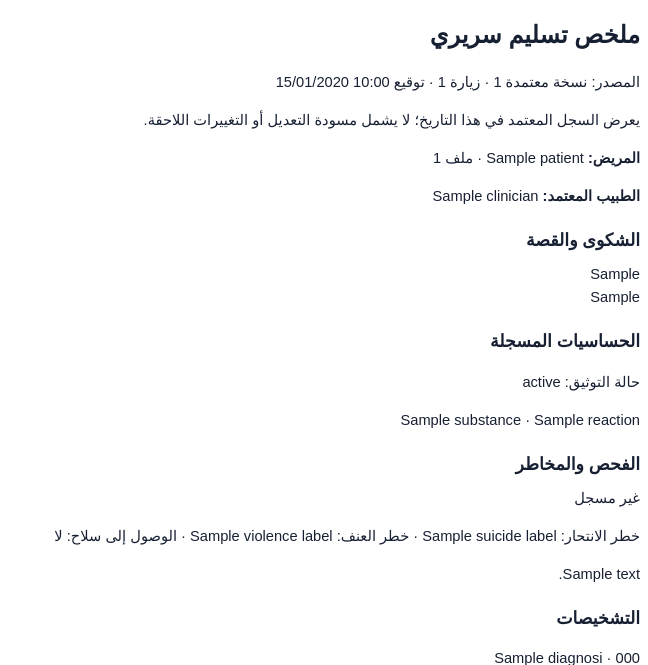
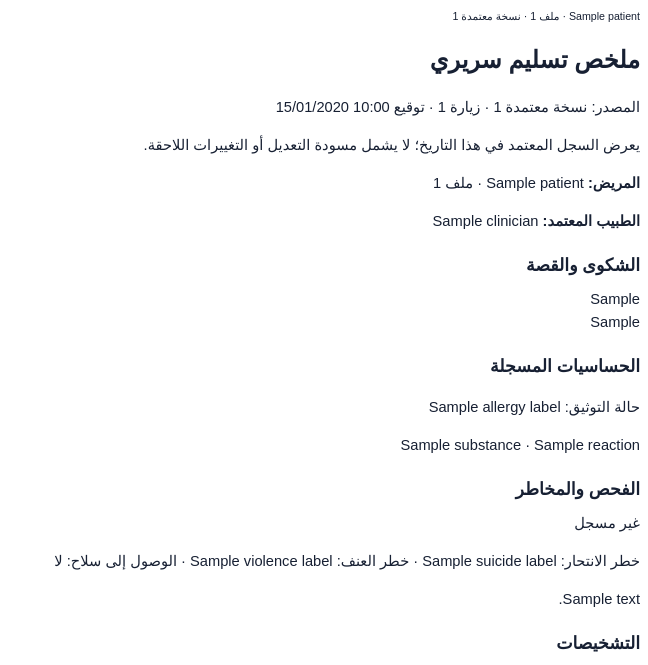
Before and after one commit to Hjjar-AI/Clinic-backend, a Django app: template templates/prescriptions/handover.html in a window 1280 px wide. Shown: the top 665 px of the page, without its empty margins (632-1280 px from the left). Run offline with Django 5.2, Linux system fonts and the light colour scheme; the template is opened without the code that fills it: most values are stand-ins (such as "Sample title", 1, 10 or a date in 2020); parts of the project's set-up code (start-up, migrations or seed data) failed here and were passed over.

Commit message:
feat(handover): enhance validation and PDF rendering for clinical handover, including instruction acknowledgment handling

```diff
--- a/apps/prescriptions/views.py
+++ b/apps/prescriptions/views.py
@@ -91,7 +91,11 @@ class PrescriptionHistoryView(APIView):
 
 
 class ClinicalHandoverView(APIView):
-    permission_classes = [IsAuthenticated, HasViewVisits, HasExportPdf]
+    permission_classes = [IsAuthenticated, HasViewVisits]
+
+    def get_permissions(self):
+        permissions = super().get_permissions()
+        return [*permissions, HasExportPdf()] if self.kwargs.get('pdf') else permissions
 
     def get(self, request, visit_id=None, pdf=False, patient_id=None):
         from .handover import approved_handover, handover_pdf, latest_approved_handover
--- a/templates/prescriptions/handover.html
+++ b/templates/prescriptions/handover.html
@@ -1,15 +1,17 @@
 <!doctype html><html lang="ar" dir="rtl"><head><meta charset="utf-8"><style>
-@page { size: A4; margin: 16mm; @bottom-center { content: "صفحة " counter(page) " من " counter(pages); font-size: 8pt; } }
+@page { size: A4; margin: 16mm; @top-center { content: element(running-header); } @bottom-center { content: "صفحة " counter(page) " من " counter(pages); font-size: 8pt; } }
 body { font-family: "Clinic Arabic", "Clinic Latin", sans-serif; font-size: 11pt; line-height: 1.6; color: #172033; overflow-wrap: anywhere; }
 h1 { font-size: 18pt; } h2 { font-size: 13pt; margin: 5mm 0 2mm; break-after: avoid; }
 .text { white-space: pre-wrap; } .medicine { margin-block: 3mm; } bdi[dir=ltr] { direction:ltr; unicode-bidi:isolate; }
+.running-header { position: running(running-header); font-size: 8pt; }
 </style></head><body>
+<div class="running-header">{{ data.patient.name }} · ملف <bdi dir="ltr">{{ data.patient.patient_number|default:data.patient.id }}</bdi> · نسخة معتمدة {{ data.revision_number }}</div>
 <h1>ملخص تسليم سريري</h1><p>المصدر: نسخة معتمدة {{ data.revision_number }} · زيارة {{ data.visit_id }} · توقيع <bdi dir="ltr">{{ data.signed_at|date:"d/m/Y H:i" }}</bdi></p>
 <p>يعرض السجل المعتمد في هذا التاريخ؛ لا يشمل مسودة التعديل أو التغييرات اللاحقة.</p>
 <p><strong>المريض:</strong> {{ data.patient.name }} · ملف <bdi dir="ltr">{{ data.patient.patient_number|default:data.patient.id }}</bdi></p>
 <p><strong>الطبيب المعتمد:</strong> {{ data.clinician.name }}</p>
 <h2>الشكوى والقصة</h2><div class="text">{{ data.fields.main_complaints }}</div><div class="text">{{ data.fields.history_presenting_complaint }}</div>
-<h2>الحساسيات المسجلة</h2><p>حالة التوثيق: {{ data.longitudinal.allergy_status|default:"غير معروف" }}</p>
+<h2>الحساسيات المسجلة</h2><p>حالة التوثيق: {{ allergy_label }}</p>
 {% for allergy in data.longitudinal.allergies %}<p>{{ allergy.substance }} · {{ allergy.reaction }}</p>{% endfor %}
 <h2>الفحص والمخاطر</h2><div class="text">{{ data.fields.clinical_data.mse|default:"غير مسجل" }}</div>
 <p>خطر الانتحار: {{ suicide_label }} · خطر العنف: {{ violence_label }} · الوصول إلى سلاح: {% if data.fields.firearm_access == None %}غير مقيم{% elif data.fields.firearm_access %}نعم{% else %}لا{% endif %}</p><div class="text">{{ data.fields.clinical_data.risk_notes }}</div>
@@ -17,5 +19,5 @@ h1 { font-size: 18pt; } h2 { font-size: 13pt; margin: 5mm 0 2mm; break-after: av
 <h2>الأدوية والتعليمات</h2>{% for medication in data.medications %}<div class="medicine"><strong>{{ medication.name }}</strong> · <bdi dir="ltr">{{ medication.dosage }}</bdi><div class="text">{{ medication.schedule }}</div></div>{% empty %}<p>لا توجد أدوية في النسخة المعتمدة</p>{% endfor %}
 <h2>الخطة والمتابعة</h2><div class="text">{{ data.fields.treatment_text|default:"غير مسجلة" }}</div><p>المتابعة: <bdi dir="ltr">{{ data.fields.follow_up_date|default:"غير مسجلة" }}</bdi></p>
 {% if data.lab_values %}<h2>التحاليل المسجلة</h2>{% for lab in data.lab_values %}<p>{{ lab.name }}: <bdi dir="ltr">{{ lab.value }} {{ lab.unit }} · {{ lab.date }}</bdi> · {{ lab.reference_range }} · {{ lab.status }}</p>{% endfor %}{% endif %}
-{% if data.fields.clinical_data.instruction_acknowledgement %}<h2>شرح التعليمات</h2><p>وقت الشرح: <bdi dir="ltr">{{ ack_at|date:"d/m/Y H:i" }}</bdi> · المتلقي: {{ recipient_label }} {{ data.fields.clinical_data.instruction_acknowledgement.recipient_name }}</p><p>الحاجة إلى توضيح إضافي: {% if data.fields.clinical_data.instruction_acknowledgement.clarification_needed == None %}غير مسجلة{% elif data.fields.clinical_data.instruction_acknowledgement.clarification_needed %}نعم{% else %}لا{% endif %}</p><div class="text">{{ data.fields.clinical_data.instruction_acknowledgement.notes }}</div>{% endif %}
+{% if ack_at %}<h2>شرح التعليمات</h2><p>وقت الشرح: <bdi dir="ltr">{{ ack_at|date:"d/m/Y H:i" }}</bdi> · المتلقي: {{ recipient_label }} {{ data.fields.clinical_data.instruction_acknowledgement.recipient_name }}</p><p>الحاجة إلى توضيح إضافي: {% if data.fields.clinical_data.instruction_acknowledgement.clarification_needed == None %}غير مسجلة{% elif data.fields.clinical_data.instruction_acknowledgement.clarification_needed %}نعم{% else %}لا{% endif %}</p><div class="text">{{ data.fields.clinical_data.instruction_acknowledgement.notes }}</div>{% endif %}
 </body></html>
```
Also changed, not shown: apps/prescriptions/handover.py (+10 -2 lines), docs/contracts.md (+2 -0 lines), docs/doneCurrent.md (+1 -0 lines), tests/pdf_appearance.py (+17 -0 lines), tests/test_clinical_workspace.py (+2 -1 lines).
